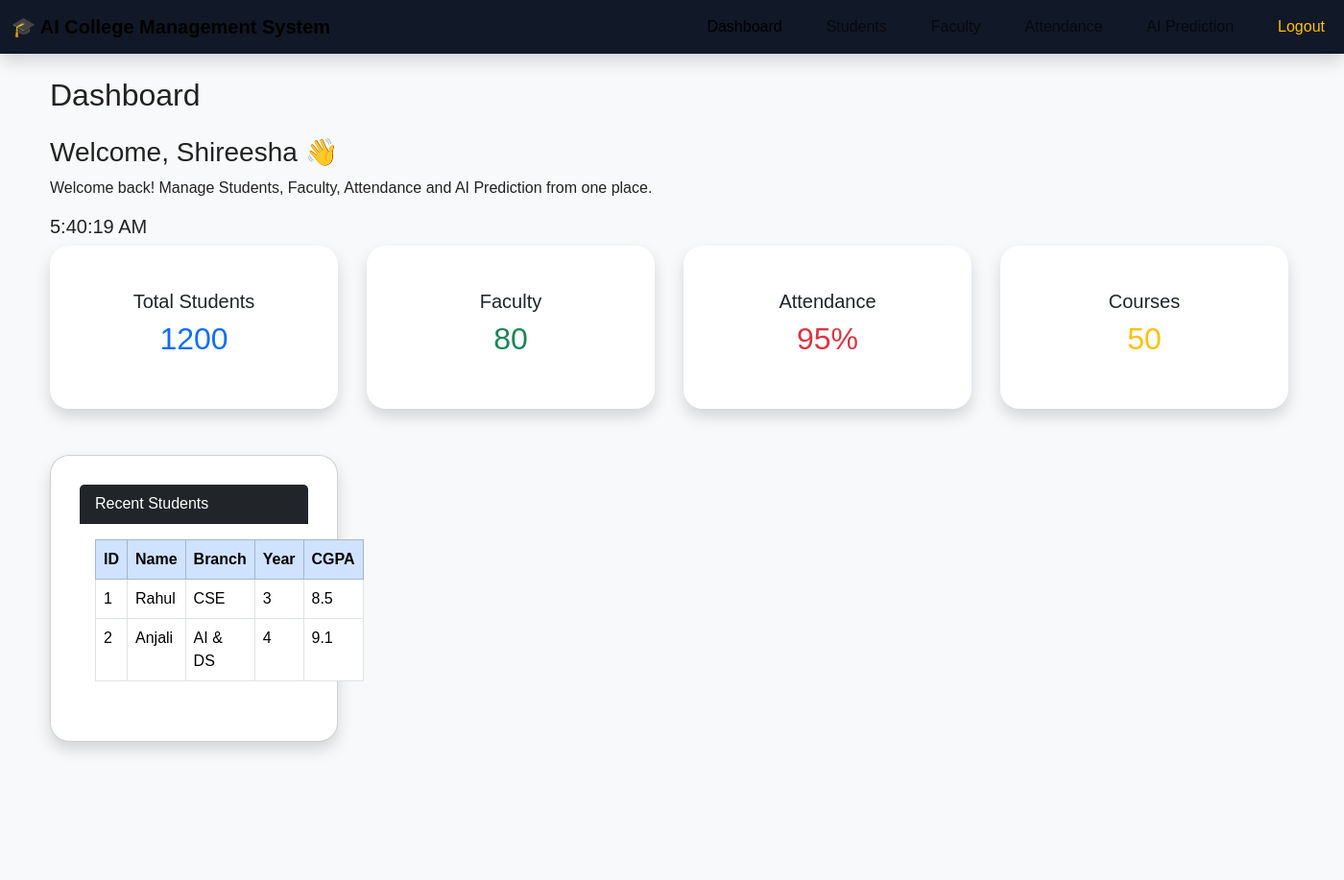
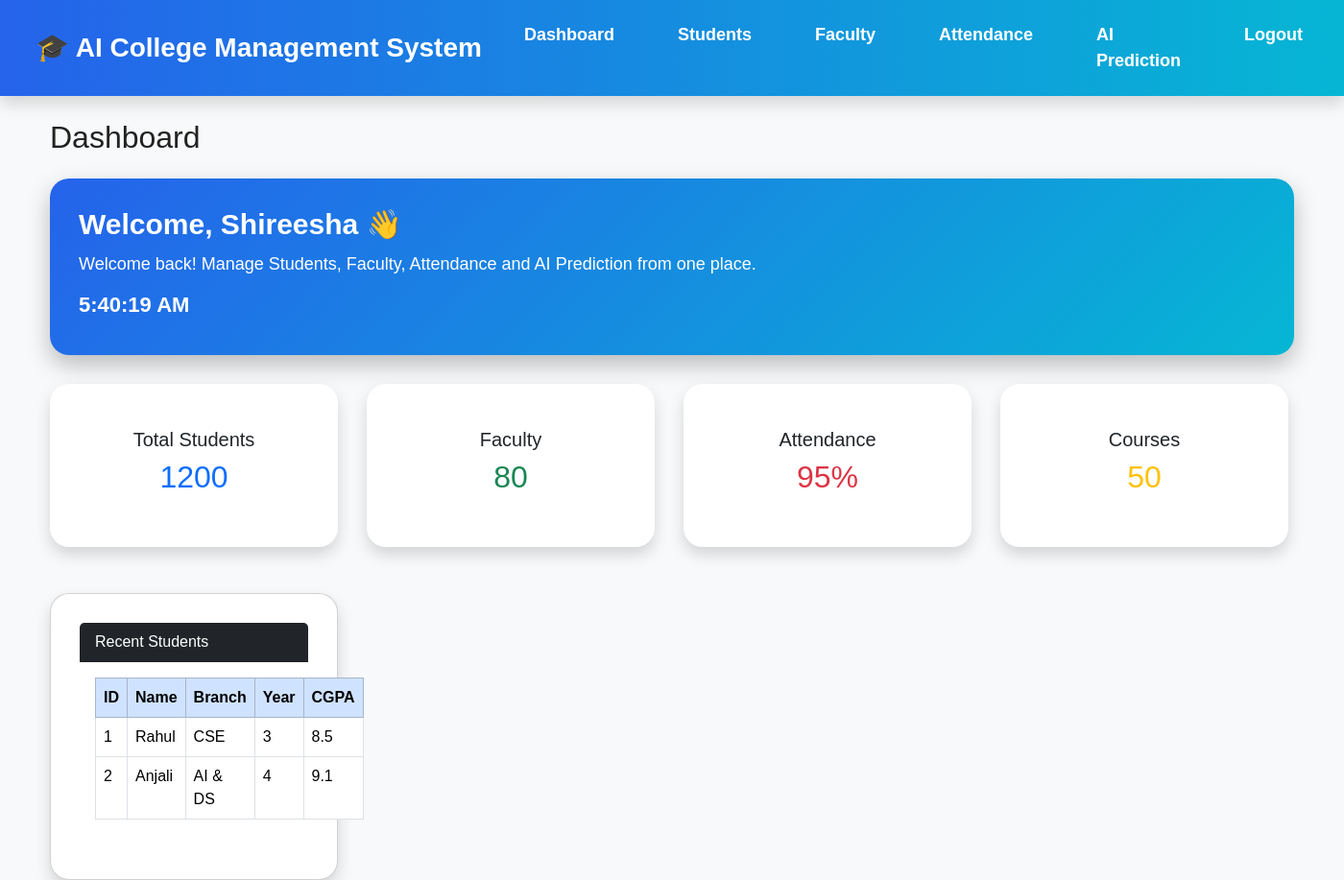
Before and after one commit to ShireeshaKoppadi/Smart-AI-College-Management-System, a Flask app: page /dashboard in a window 1400 px wide. Shown: the whole page at 96% size. Before the commit the page ends 784 px from the top, so only its background shows below. Run offline with Flask 3, Linux system fonts and the light colour scheme.

Commit message:
Add files via upload

```diff
--- a/static/css/style.css
+++ b/static/css/style.css
@@ -28,6 +28,10 @@ nav{
     background:#111827;
 
     color:white;
+
+    position:sticky;
+top:0;
+z-index:1000;
 
 }
 
@@ -356,14 +386,122 @@ nav ul li a:hover{
 
 .btn{
 display:inline-block;
-    margin-top:30px;
-    padding:15px 35px;
-    background:#2563eb;
+padding:15px 40px;
+background:linear-gradient(90deg,#2563eb,#06b6d4);
 color:white;
 text-decoration:none;
-    border-radius:30px;
+border-radius:40px;
+font-weight:bold;
+transition:.4s;
 }
 
 .btn:hover{
+transform:translateY(-5px);
+box-shadow:0 15px 30px rgba(0,0,0,.3);
 background:#1d4ed8;
 }
+
+
+/* ===== Custom Navbar ===== */
+
+.custom-navbar{
+    background: linear-gradient(90deg, #2563eb, #06b6d4);
+    box-shadow: 0 5px 20px rgba(0,0,0,0.25);
+}
+
+.custom-navbar .navbar-brand{
+    font-size:28px;
+    font-weight:bold;
+    color:white !important;
+}
+
+.custom-navbar .nav-link{
+    color:white !important;
+    font-size:18px;
+    font-weight:600;
+    margin-left:15px;
+    transition:.3s;
+}
+
+.custom-navbar .nav-link:hover{
+    color:#ffd700 !important;
+    transform:translateY(-2px);
+}
+
+.custom-navbar{
+background:linear-gradient(90deg,#2563eb,#06b6d4);
+padding:15px 25px;
+box-shadow:0 5px 20px rgba(0,0,0,.3);
+}
+
+.custom-navbar .navbar-brand{
+font-size:28px;
+font-weight:bold;
+color:white;
+}
+
+.custom-navbar .nav-link{
+color:white !important;
+font-weight:bold;
+margin-left:20px;
+transition:.3s;
+}
+
+.custom-navbar .nav-link:hover{
+color:#ffe066 !important;
+transform:translateY(-2px);
+}
+
+
+.welcome-box{
+
+background:linear-gradient(135deg,#2563eb,#06b6d4);
+
+padding:30px;
+
+border-radius:20px;
+
+color:white;
+
+margin-bottom:30px;
+
+box-shadow:0 10px 25px rgba(0,0,0,.25);
+
+}
+
+.welcome-box h3{
+
+font-size:30px;
+
+font-weight:bold;
+
+}
+
+.welcome-box p{
+
+font-size:18px;
+
+margin-top:10px;
+
+}
+
+#clock{
+
+font-size:22px;
+
+font-weight:bold;
+
+margin-top:15px;
+
+}
+
+.hero-image{
+    width:35%;
+    text-align:center;
+}
+
+.hero-image img{
+    width:350px;
+    max-width:100%;
+    border-radius:20px;
+}
```
Also changed, not shown: other parts of static/css/style.css (+45 -19 lines). Lines whose indentation alone changed are shown as unchanged.
